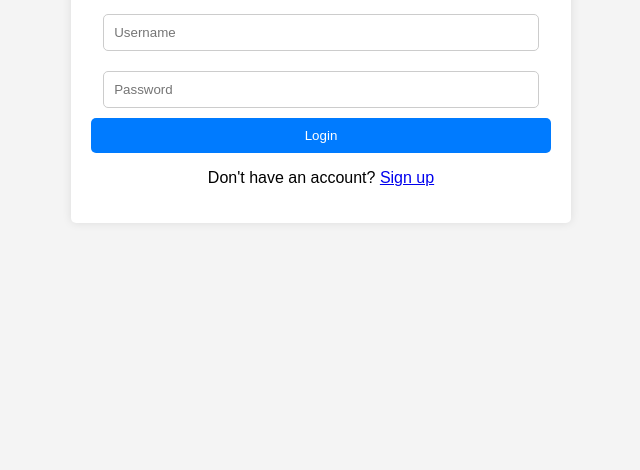
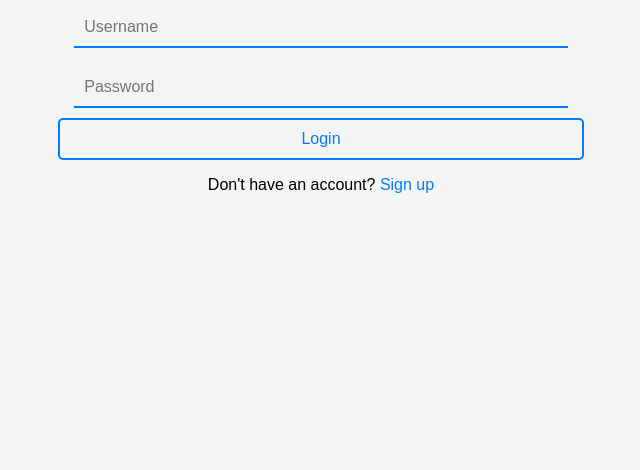
Before and after one commit to KSWarrior/-, a plain HTML site: page index.html in a window 1280 px wide. Shown: the part 330-800 px from the top of the page, without its empty margins (319-959 px from the left). Drawn offline with Linux system fonts and the light colour scheme.

Commit message:
Update styles.css

```diff
--- a/styles.css
+++ b/styles.css
@@ -9,35 +9,48 @@ body {
 }
 
 .container {
-    background: white;
+    text-align: center;
     padding: 20px;
-    box-shadow: 0px 0px 10px rgba(0, 0, 0, 0.1);
-    text-align: center;
-    border-radius: 5px;
 }
 
 input {
     width: 90%;
     padding: 10px;
     margin: 10px 0;
-    border: 1px solid #ccc;
-    border-radius: 5px;
+    border: none;
+    border-bottom: 2px solid #007BFF;
+    outline: none;
+    font-size: 16px;
+    background: transparent;
 }
 
 button {
-    background: #007BFF;
-    color: white;
     border: none;
     padding: 10px;
     width: 100%;
     cursor: pointer;
     border-radius: 5px;
+    font-size: 16px;
+    color: #007BFF;
+    background: none;
+    border: 2px solid #007BFF;
+    transition: 0.3s;
 }
 
 button:hover {
-    background: #0056b3;
+    background: #007BFF;
+    color: white;
 }
 
 .error-message {
     color: red;
 }
+
+a {
+    text-decoration: none;
+    color: #007BFF;
+}
+
+a:hover {
+    text-decoration: underline;
+}
```
